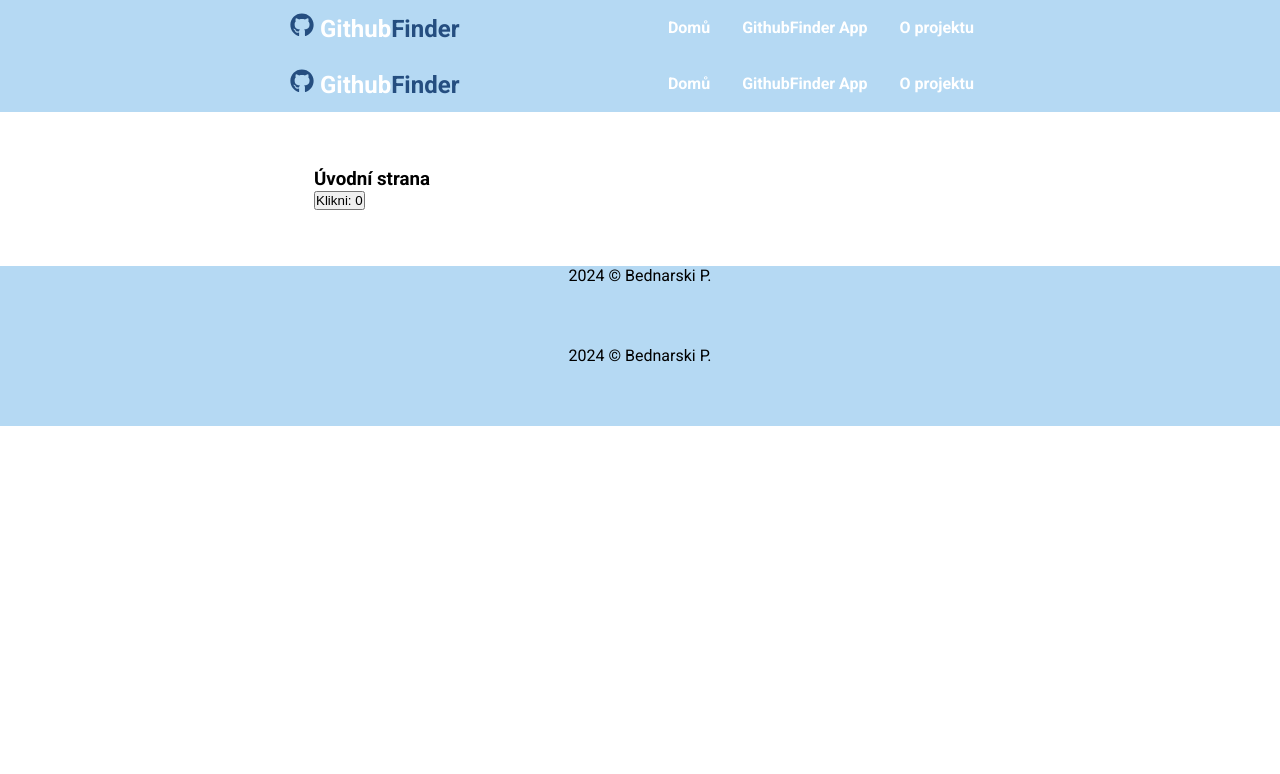
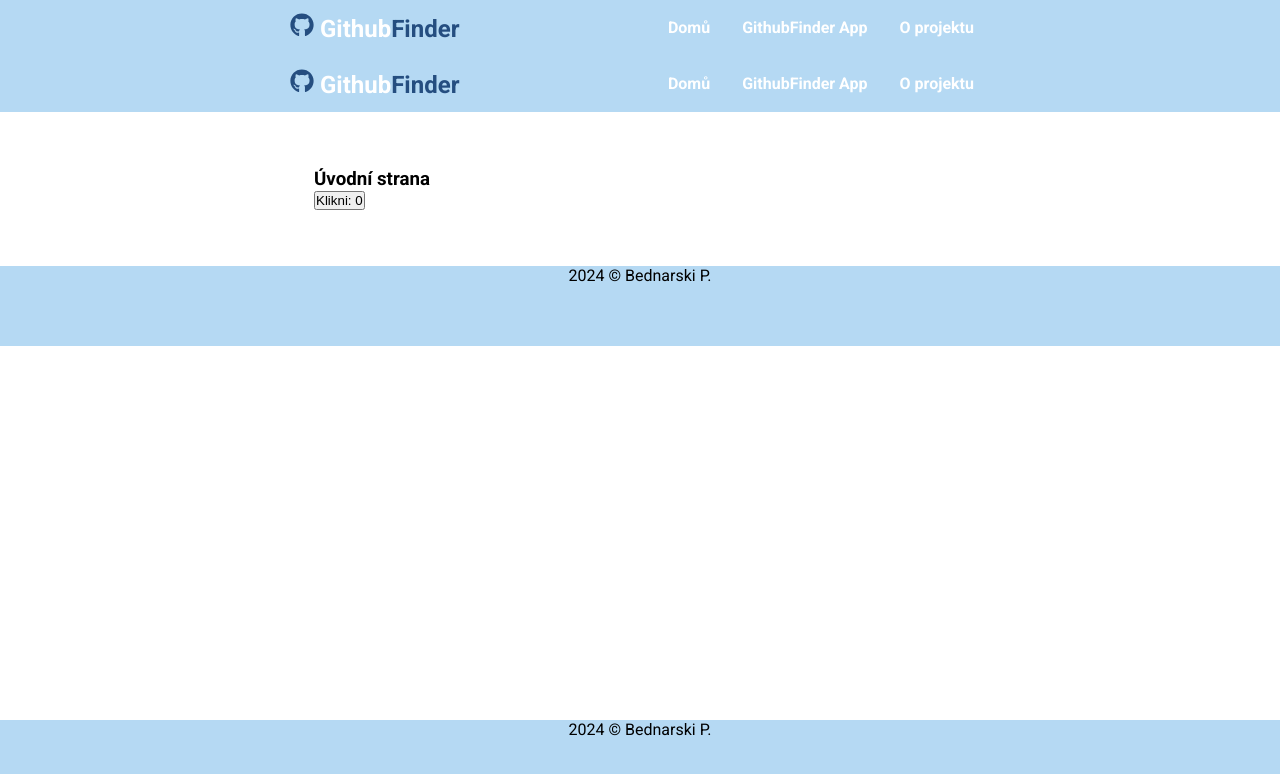
Before and after one commit to pettik/engeto-react-web, a React (Create React App) app: page / in a window 1280 px wide. Shown: the top 774 px of the page. Built offline with nearby package versions, Linux system fonts and the light colour scheme.

Commit message:
Update App.css

```diff
--- a/src/App.css
+++ b/src/App.css
@@ -82,3 +82,36 @@ body {
   font-family: 'Roboto', sans-serif;
   min-height: 100vh;
 }
+
+
+/* Globální styl pro minimalní výšku stránky 100vh */
+.app-container {
+  display: flex;
+  flex-direction: column;
+  min-height: 100vh;
+}
+
+/* Styl pro obsahovou část, která vyplní zbylý prostor */
+.content {
+  flex: 1;
+}
+
+/* Navbar styl */
+.navbar {
+  height: 6rem;
+  background-color: #333;
+  color: white;
+}
+
+@media (min-width: 768px) {
+  .navbar {
+    height: 3.5rem;
+  }
+}
+
+/* Footer styl */
+.footer {
+  height: 5rem;
+  background-color: #222;
+  color: white;
+}
```
